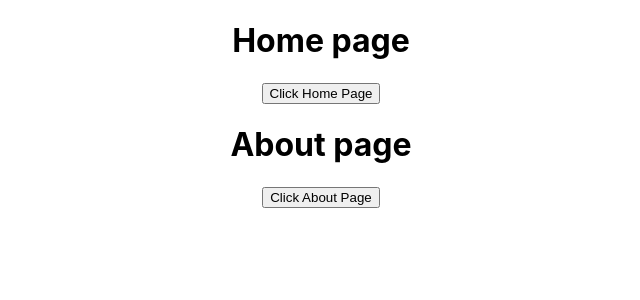
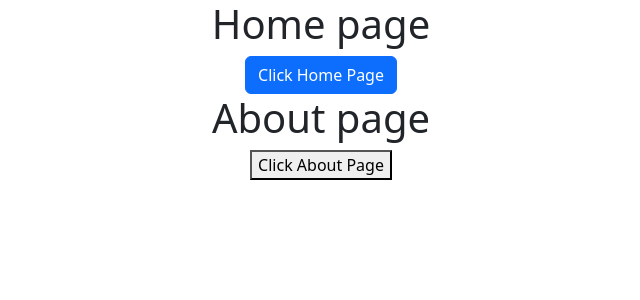
Before and after one commit to ratulshourov/react-work, a React (Create React App) app: page / in a window 1280 px wide. Shown: the top 300 px of the page, without its empty margins (319-959 px from the left). Built offline with nearby package versions, Linux system fonts and the light colour scheme.

Commit message:
bootstrap install and use it in the home.js

```diff
--- a/package.json
+++ b/package.json
@@ -6,6 +6,7 @@
     "@testing-library/jest-dom": "^5.16.5",
     "@testing-library/react": "^13.4.0",
     "@testing-library/user-event": "^13.5.0",
+    "bootstrap": "^5.2.2",
     "react": "^18.2.0",
     "react-dom": "^18.2.0",
     "react-scripts": "5.0.1",
--- a/src/components/Home.js
+++ b/src/components/Home.js
@@ -1,11 +1,11 @@
 import React, { Component } from "react";
-
+import '../../node_modules/bootstrap/dist/css/bootstrap.min.css'
 class Home extends Component {
 
     render() {
         return <div>
             <h1>{this.props.title} page</h1>
-            <button onClick={this.clickHome.bind(this,"I am the argument value")}>Click Home Page</button>
+            <button className="btn btn-primary" onClick={this.clickHome.bind(this,"I am the argument value")}>Click Home Page</button>
         </div>
     }
 
```
Also changed, not shown: 1 other file (tests, documents, lock files or other folders).
